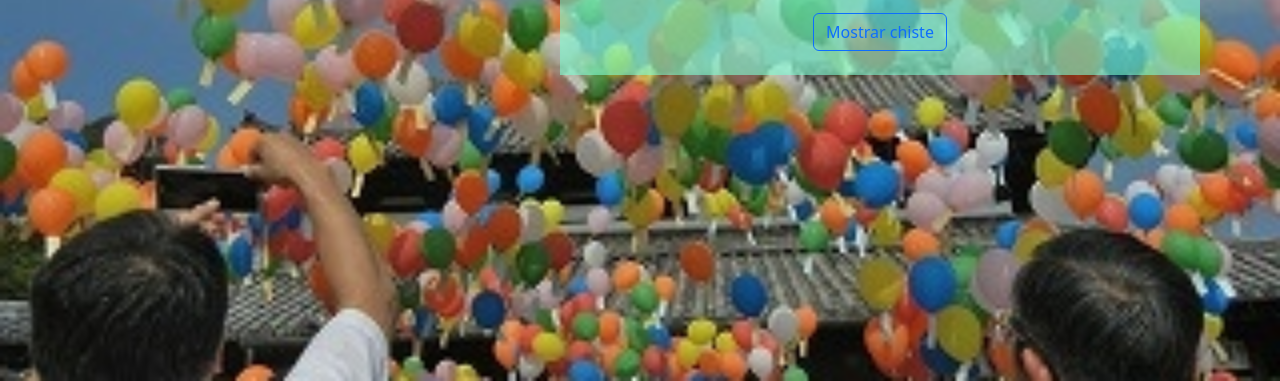
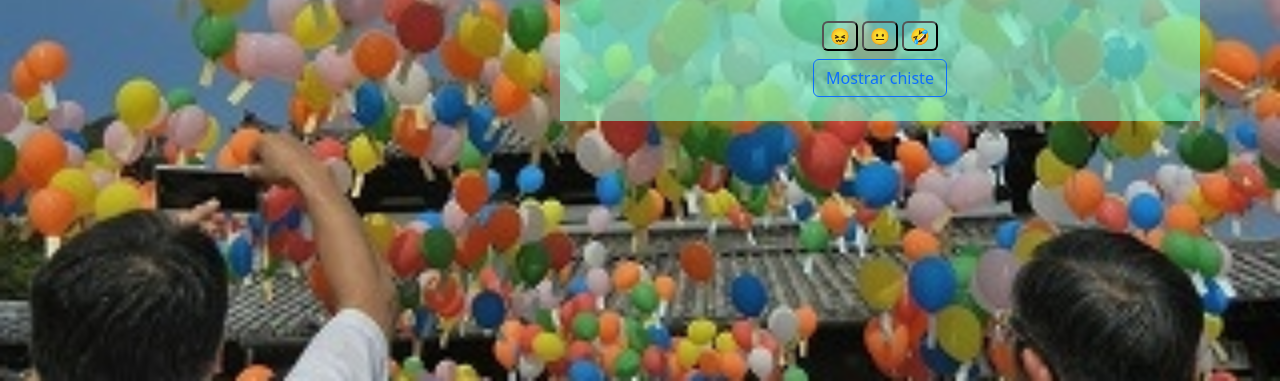
Before and after one commit to lawallya/Sprint5, a website: page index.html in a window 1280 px wide. Shown: the part 419-800 px from the top of the page. Drawn offline with nearby package versions, Linux system fonts and the light colour scheme.

Commit message:
Ejercicio 3

```diff
--- a/index.html
+++ b/index.html
@@ -19,7 +19,12 @@
         </div>
         <div class="containerChiste   p-3 text-center">
             <h1 class="titulo text-center">Preparate para reir.... 🤣</h1>
-            <p id="chiste ">Aqui está el chiste...</p>
+            <p id="chiste">Aqui está el chiste...</p>
+            <div class="containerBotones p-2">
+                <button class="puntuacion rounded-2" id="puntuacion1" onclick="valorar(1)">😖</button>
+                <button class="puntuacion rounded-2" id="puntuacion2" onclick="valorar(2)">😐</button>
+                <button class="puntuacion rounded-2" id="puntuacion3" onclick="valorar(3)">🤣 </button>
+            </div>
             <button class="btn btn-outline-primary mb-2  " id="botonSiguiente" onclick="cargarChiste()">Mostrar chiste </button>
         </div>
 
--- a/src/codigo.js
+++ b/src/codigo.js
@@ -24,4 +24,18 @@ const cargarChiste = () => __awaiter(void 0, void 0, void 0, function* () {
         console.log(error);
     }
 });
-//EJERCIO 2
+; //genero un "tipo" de objeto
+let reportJoke = []; //preparo un array vacío
+function valorar(valoracion) {
+    let chisteValorado = document.getElementById("chiste").innerHTML;
+    let puntuacion = valoracion; //¿enum?
+    let fecha = new Date();
+    let fechaString = fecha.toISOString();
+    const reportAcudit = {
+        joke: chisteValorado,
+        score: puntuacion,
+        date: fechaString
+    };
+    reportJoke.push(reportAcudit);
+    console.table(reportJoke);
+}
--- a/src/estilo.css
+++ b/src/estilo.css
@@ -12,6 +12,13 @@ body {
         position: absolute;
         top: 20rem;
         left:35rem;
+}
 
+.puntuacion{
+    background-color: rgba(243, 247, 245, 0.1);
+    }
 
-}
+    .puntuacion:hover {
+        background-color: rgba(93, 139, 184, 0.1);
+        border-color: blue;
+    }
```
Also changed, not shown: src/codigo.ts (+23 -0 lines).
